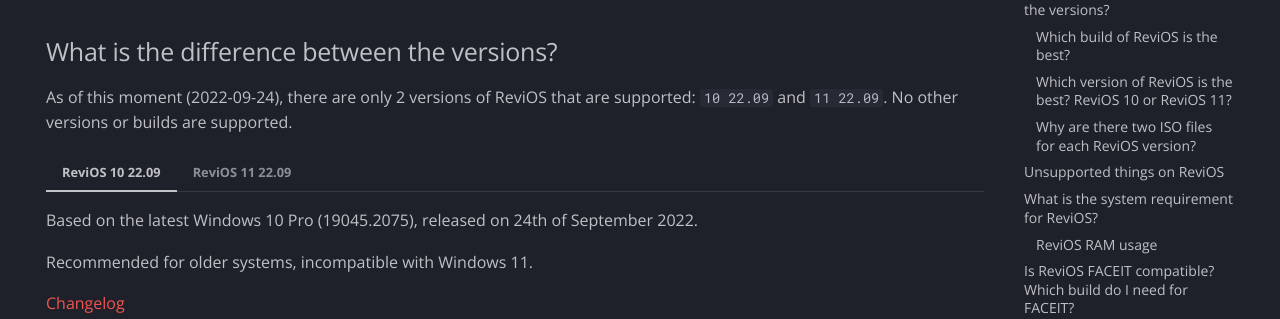
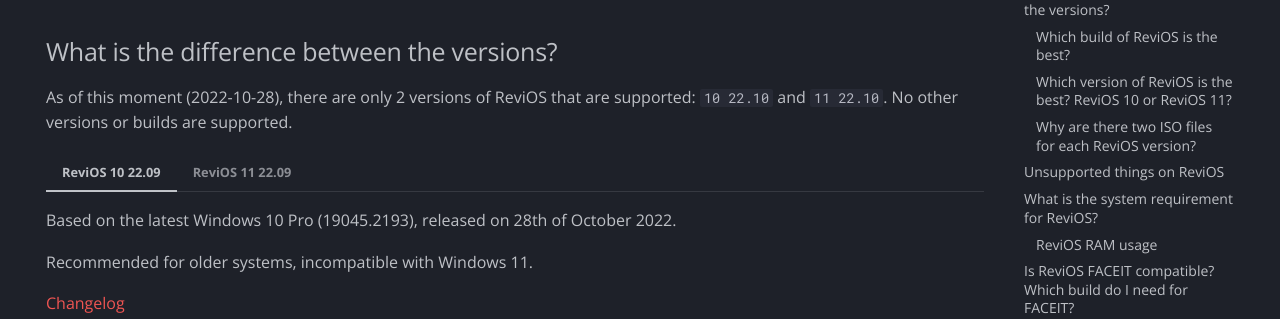
Before and after one commit to dkovacs24/ReviOS_faq, an MkDocs documentation site: the page built from docs/related.md, in a window 1280 px wide and 900 px high. Shown: the part 194-513 px from the top of the window. Built offline with MkDocs 1.6.1 and Material for MkDocs 9.7.7, drawn with Linux system fonts in a browser that asks for light colours; some of the changed text lies outside the part shown.

Commit message:
new version 22.10

```diff
--- a/docs/related.md
+++ b/docs/related.md
@@ -18,11 +18,11 @@
 
 ## What is the difference between the versions?
 
-As of this moment (2022-09-24), there are only 2 versions of ReviOS that are supported: `10 22.09` and `11 22.09`. No other versions or builds are supported.
+As of this moment (2022-10-28), there are only 2 versions of ReviOS that are supported: `10 22.10` and `11 22.10`. No other versions or builds are supported.
 
 === "ReviOS 10 22.09"
 
-    Based on the latest Windows 10 Pro (19045.2075), released on 24th of September 2022.
+    Based on the latest Windows 10 Pro (19045.2193), released on 28th of October 2022.
 
     Recommended for older systems, incompatible with Windows 11.
 
@@ -30,20 +30,20 @@
 
     [Download](https://www.revi.cc/revios/download#h.vxvav5mpn4w){target=_blank}
 
-    Alternative download links on the official [Discord](https://discord.gg/962y4pU){target=_blank} server's [download channel](https://discord.com/channels/619835916139364383/658369065110339640/1023333840535687200){target=_blank}.
+    Alternative download links on the official [Discord](https://discord.gg/962y4pU){target=_blank} server's [download channel](https://discord.com/channels/619835916139364383/658369065110339640/1035618788965613659){target=_blank}.
 
 
 === "ReviOS 11 22.09"
 
-    Based on the latest Windows 11 Pro (22621.607), released on 24th of September 2022.
+    Based on the latest Windows 11 Pro (22621.755), released on 28th of October 2022.
 
     Recommended for newer systems with more recent hardware.
 
-    [Changelog](https://www.revi.cc/revios/download/changelog#h.tfuzc7ox24ci){target=_blank}
+    [Changelog](https://www.revi.cc/revios/download/changelog#h.5m29vb11epyy){target=_blank}
 
     [Download](https://www.revi.cc/revios/download#h.kwa7bvvnrtc9){target=_blank}
 
-    Alternative download links on the official [Discord](https://discord.gg/962y4pU){target=_blank} server's [download channel](https://discord.com/channels/619835916139364383/658369065110339640/1023333840535687200){target=_blank}.
+    Alternative download links on the official [Discord](https://discord.gg/962y4pU){target=_blank} server's [download channel](https://discord.com/channels/619835916139364383/658369065110339640/1035618788965613659){target=_blank}.
 
 
 **For FACEIT we always recommend to use the latest builds of ReviOS.** [Details below](#is-revios-faceit-compatible-which-build-do-i-need-for-faceit).
@@ -117,9 +117,9 @@
 
 Since ReviOS is Windows, yes it is compatible.
 
-As of this moment (2022-09-24), the recommended builds of ReviOS are `10 22.09` and `11 22.09`.
+As of this moment (2022-10-28), the recommended builds of ReviOS are `10 22.10` and `11 22.10`.
 
-The `22.07` and `22.08` builds are probably still compatible with FACEIT, but not for long. Keep in mind, we do not support and recommend those builds anymore.
+The `22.08` and `22.09` builds are probably still compatible with FACEIT, but not for long. Keep in mind, we do not support and recommend those builds anymore.
 
 If you are using one of the recommended builds, and still cannot use FACEIT, probably another updates were released by Microsoft, which is required by FACEIT. A new build of ReviOS probably will be released too, soon.
 
```
Also changed, not shown: docs/index.md (+1 -1 lines).
